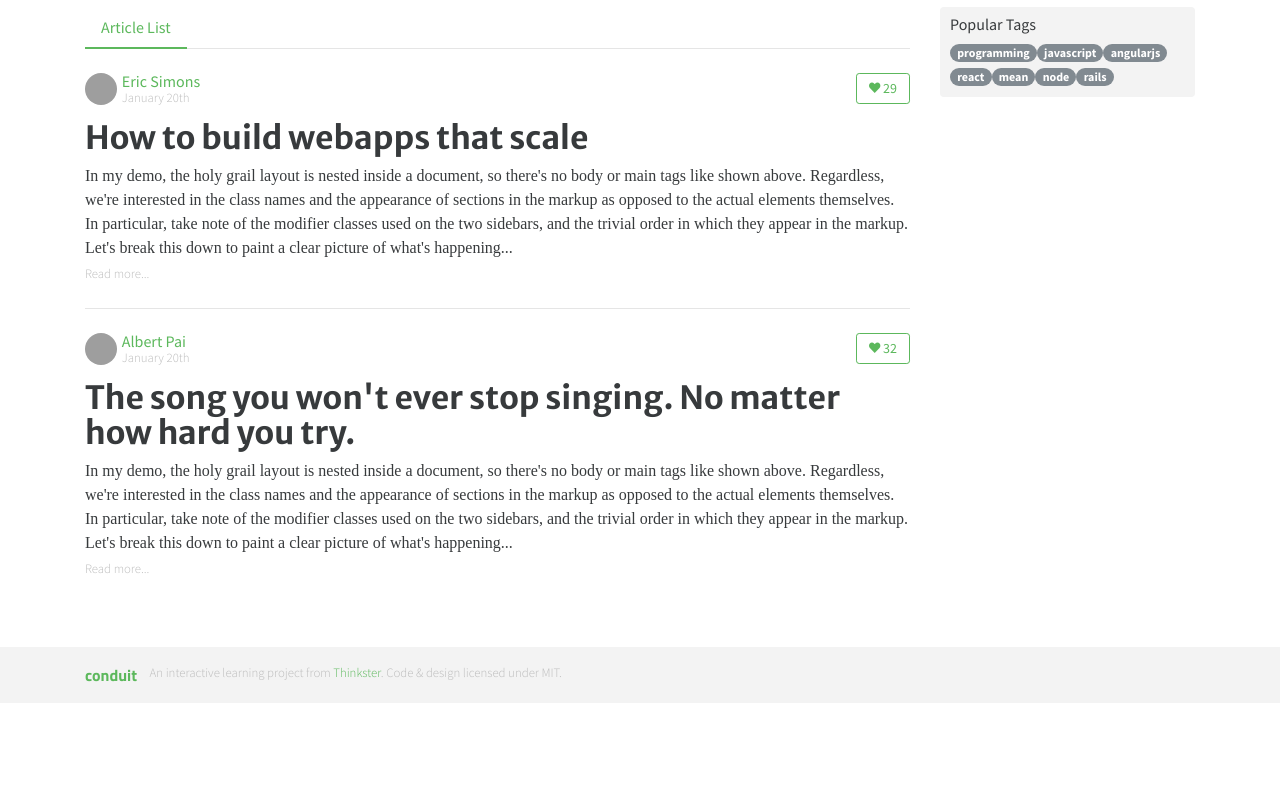
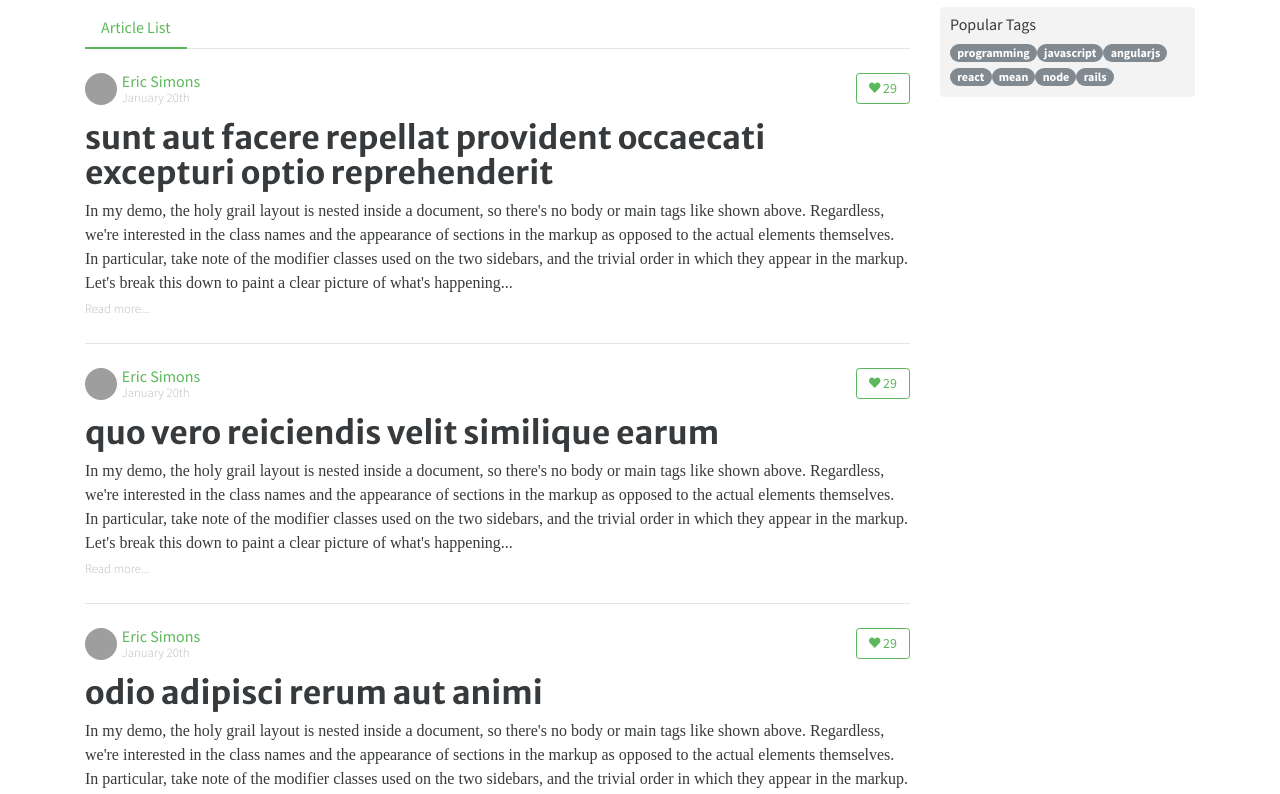
Before and after one commit to coolrare/DCT_109017, an Angular app: page / in a window 1280 px wide. Shown: the part 260-1054 px from the top of the page. Before the commit the page ends 963 px from the top, so only its background shows below. Built offline with nearby package versions, Linux system fonts and the light colour scheme; grey boxes are pictures that could not be loaded; a web font is replaced by a local one.

Commit message:
任務 08: 練習結構指令

```diff
--- a/src/app/articles/articles.component.html
+++ b/src/app/articles/articles.component.html
@@ -6,7 +6,7 @@
   </ul>
 </div>
 
-<div class="post-preview">
+<div class="post-preview" *ngFor="let item of list">
   <div class="post-meta">
     <a href="profile.html">
       <img src="http://i.imgur.com/Qr71crq.jpg" />
@@ -20,7 +20,7 @@
     </button>
   </div>
   <a href="post.html" class="preview-link">
-    <h1>How to build webapps that scale</h1>
+    <h1>{{ item.title }}</h1>
     <p>In my demo, the holy grail layout is nested inside a document, so there's no body or main tags like shown above.
       Regardless, we're interested in the class names and the appearance of sections in the markup as opposed to
       the actual elements themselves. In particular, take note of the modifier classes used on the two sidebars,
@@ -29,27 +29,3 @@
     <span>Read more...</span>
   </a>
 </div>
-
-<div class="post-preview">
-  <div class="post-meta">
-    <a href="profile.html">
-      <img src="http://i.imgur.com/N4VcUeJ.jpg" />
-    </a>
-    <div class="info">
-      <a href="profile.html" class="author">Albert Pai</a>
-      <span class="date">January 20th</span>
-    </div>
-    <button class="btn btn-outline-primary btn-sm pull-xs-right">
-      <i class="ion-heart"></i> 32
-    </button>
-  </div>
-  <a href="post.html" class="preview-link">
-    <h1>The song you won't ever stop singing. No matter how hard you try.</h1>
-    <p>In my demo, the holy grail layout is nested inside a document, so there's no body or main tags like shown above.
-      Regardless, we're interested in the class names and the appearance of sections in the markup as opposed to
-      the actual elements themselves. In particular, take note of the modifier classes used on the two sidebars,
-      and the trivial order in which they appear in the markup. Let's break this down to paint a clear picture
-      of what's happening...</p>
-    <span>Read more...</span>
-  </a>
-</div>
--- a/src/app/articles/articles.component.ts
+++ b/src/app/articles/articles.component.ts
@@ -3,13 +3,71 @@ import { Component, OnInit } from '@angular/core';
 @Component({
   selector: 'app-articles',
   templateUrl: './articles.component.html',
-  styleUrls: ['./articles.component.css']
+  styleUrls: ['./articles.component.css'],
 })
 export class ArticlesComponent implements OnInit {
+  list = [
+    {
+      title:
+        'sunt aut facere repellat provident occaecati excepturi optio reprehenderit',
+      slug: 'zp7yqc',
+      body:
+        'laudantium enim quasi est quidem magnam voluptate ipsam eos\ntempora quo necessitatibus\ndolor quam autem quasi\nreiciendis et nam sapiente accusantium',
+      createdAt: '2018-05-11T21:58:27.358Z',
+      updatedAt: '2018-05-11T21:58:27.358Z',
+      tagList: [],
+      description:
+        'laudantium enim quasi est quidem magnam voluptate ipsam eos\ntempora quo necessitatibus\ndolor quam autem quasi\nreiciendis et nam sapiente accusantium',
+      author: {
+        username: 'Eliseo@gardner.biz',
+        bio: 'Eliseo',
+        image: 'http://placekitten.com/200/300',
+        following: false,
+      },
+      favorited: false,
+      favoritesCount: 1,
+    },
+    {
+      title: 'quo vero reiciendis velit similique earum',
+      slug: 'p3vcsw',
+      body:
+        'est natus enim nihil est dolore omnis voluptatem numquam\net omnis occaecati quod ullam at\nvoluptatem error expedita pariatur\nnihil sint nostrum voluptatem reiciendis et',
+      createdAt: '2018-05-11T21:55:00.722Z',
+      updatedAt: '2018-05-11T21:55:00.722Z',
+      tagList: [],
+      description:
+        'est natus enim nihil est dolore omnis voluptatem numquam\net omnis occaecati quod ullam at\nvoluptatem error expedita pariatur\nnihil sint nostrum voluptatem reiciendis et',
+      author: {
+        username: 'Jayne_Kuhic@sydney.com',
+        bio: 'Jayne_Kuhic',
+        image: 'http://placekitten.com/200/300',
+        following: false,
+      },
+      favorited: false,
+      favoritesCount: 3,
+    },
+    {
+      title: 'odio adipisci rerum aut animi',
+      slug: '3c69lg',
+      body:
+        'quia molestiae reprehenderit quasi aspernatur\naut expedita occaecati aliquam eveniet laudantium\nomnis quibusdam delectus saepe quia accusamus maiores nam est\ncum et ducimus et vero voluptates excepturi deleniti ratione',
+      createdAt: '2018-05-11T19:49:35.917Z',
+      updatedAt: '2018-05-11T19:49:35.917Z',
+      tagList: [],
+      description:
+        'quia molestiae reprehenderit quasi aspernatur\naut expedita occaecati aliquam eveniet laudantium\nomnis quibusdam delectus saepe quia accusamus maiores nam est\ncum et ducimus et vero voluptates excepturi deleniti ratione',
+      author: {
+        username: 'Lew@alysha.tv',
+        bio: 'Lew',
+        image: 'http://placekitten.com/200/300',
+        following: false,
+      },
+      favorited: false,
+      favoritesCount: 5,
+    },
+  ];
 
-  constructor() { }
+  constructor() {}
 
-  ngOnInit(): void {
-  }
-
+  ngOnInit(): void {}
 }
--- a/src/app/header/header.component.html
+++ b/src/app/header/header.component.html
@@ -23,12 +23,15 @@
     <!-- <input class="form-control form-control-sm search-input" type="text" placeholder="Keyword" [value]="counter"
       (input)="counter = $event.target.value"> -->
 
-    <input class="form-control form-control-sm search-input" type="text" placeholder="Keyword" [(ngModel)]="counter">
+    <!-- <input class="form-control form-control-sm search-input" type="text" placeholder="Keyword" [(ngModel)]="counter"> -->
+    <input class="form-control form-control-sm search-input" type="text" placeholder="Keyword" [(ngModel)]="keyword">
 
     <!-- <button class="btn btn-sm btn-primary" (click)="counter = counter + 1"> -->
     <button class="btn btn-sm btn-primary" (click)="buttonClick($event)">
       <i class="ion-search"></i>
     </button>
     {{ this.counter }}
+
+    <span class="highlight" *ngIf="keyword === ''">請輸入查詢條件</span>
   </div>
 </nav>
```
